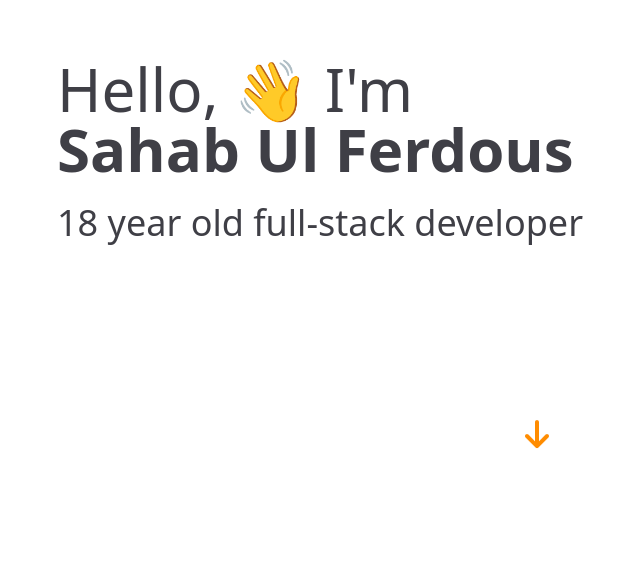
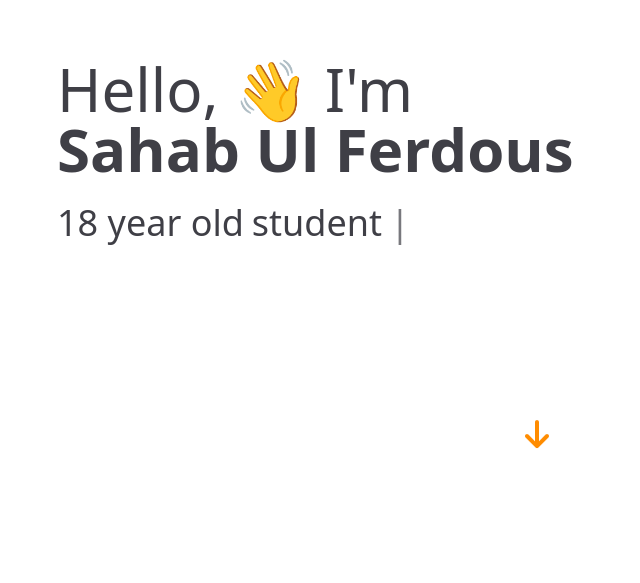
Before and after one commit to FPLCodes/Personal-portfolio, a Next.js app: page / in a window 1280 px wide. Shown: the part 217-800 px from the top of the page, without its empty margins (103-743 px from the left). Built offline with nearby package versions, Linux system fonts and the light colour scheme.

Commit message:
Added typing effect to title desc

```diff
--- a/pages/index.tsx
+++ b/pages/index.tsx
@@ -11,8 +11,68 @@ import US_GDP from "../public/US-GDP.png";
 
 import { faArrowDown, faEnvelope } from "@fortawesome/free-solid-svg-icons";
 import { faGithub, faDiscord } from "@fortawesome/free-brands-svg-icons";
+import { useEffect, useState } from "react";
 
 const Home: NextPage = () => {
+  const [option, setOption] = useState(0);
+  const [array, setArray] = useState([]);
+
+  const changeOption = () => {
+    if (option === 3) setOption(0);
+    else setOption((option) => option + 1);
+  };
+
+  useEffect(() => {
+    let delay = 4500;
+    if (option !== 0) delay = 3500;
+    const textChange = setInterval(() => {
+      changeOption();
+    }, delay);
+
+    return () => {
+      clearInterval(textChange);
+    };
+  }, [option]);
+
+  useEffect(() => {
+    let word = "";
+    {
+      option === 0
+        ? (word = "full stack developer")
+        : option === 1
+        ? (word = "student")
+        : option === 2
+        ? (word = "gamer")
+        : (word = "YouTuber");
+    }
+
+    const arr = [];
+    let i = 0;
+
+    const add = setInterval(() => {
+      arr.push(word[i]);
+      setArray([...arr]);
+      i++;
+      if (!word[i]) {
+        clearInterval(add);
+        setTimeout(() => {
+          const remove = setInterval(() => {
+            arr.pop();
+            setArray([...arr]);
+            if (!arr[0]) {
+              clearInterval(remove);
+            }
+          }, 50);
+        }, 2000);
+      }
+      //console.log(array.join(""));
+    }, 50);
+
+    return () => {
+      clearInterval(add);
+    };
+  }, [option]);
+
   return (
     <div className="flex min-h-screen flex-col items-center justify-center text-zinc-700">
       <Head>
@@ -45,9 +105,11 @@ const Home: NextPage = () => {
               Sahab Ul Ferdous
             </h1>
           </div>
-          <h2 className="text-2xl md:text-3xl xl:text-4xl max-w-xl">
-            18 year old full-stack developer
-          </h2>
+          <div className="text-2xl md:text-3xl xl:text-4xl max-w-xl flex gap-x-2">
+            <h2>18 year old</h2>
+            <h2>{array.join("")}</h2>
+            <p className="animate-pulse">|</p>
+          </div>
           <div className="absolute place-self-center bottom-32 transition-all hover:pb-2 animate-bounce">
             <a href="#projects">
               <FontAwesomeIcon
```
